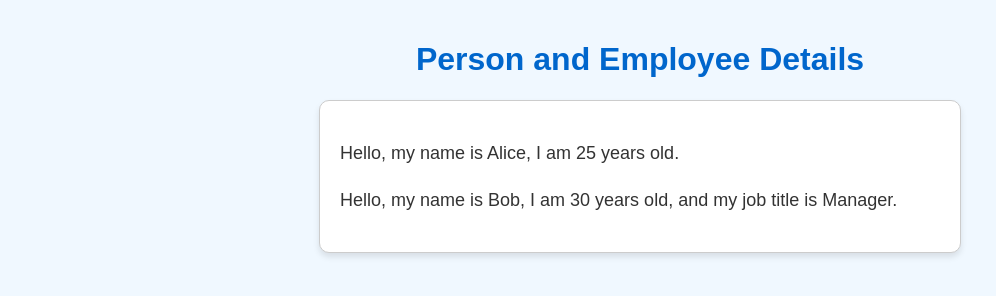
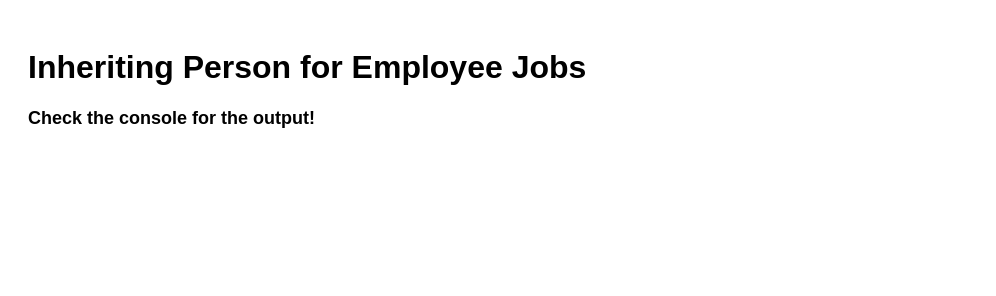
Before and after one commit to acciojob/inheriting-person-for-employee-jobs-bhpuja, a website: page main.html in a window 1280 px wide. Shown: the whole page, without its empty margins (0-996 px from the left). Drawn offline with Linux system fonts and the light colour scheme.

Commit message:
created a submission

```diff
--- a/main.html
+++ b/main.html
@@ -3,79 +3,66 @@
 <head>
     <meta charset="UTF-8">
     <meta name="viewport" content="width=device-width, initial-scale=1.0">
-  <title>Person and Employee</title>
+    <title>Inheritance: Person and Employee</title>
     <style>
         body {
             font-family: Arial, sans-serif;
-      background-color: #f0f8ff;
-      color: #333;
-      margin: 0;
             padding: 20px;
         }
 
-    h1 {
-      text-align: center;
-      color: #0066cc;
-    }
-
-    .output {
-      margin: 20px auto;
-      padding: 20px;
-      border: 1px solid #ccc;
-      border-radius: 10px;
-      background-color: #ffffff;
-      max-width: 600px;
-      box-shadow: 0 4px 6px rgba(0, 0, 0, 0.1);
-    }
-
-    .output p {
+        .result {
+            margin-top: 20px;
             font-size: 18px;
-      line-height: 1.6;
+            font-weight: bold;
         }
     </style>
 </head>
 <body>
-  <h1>Person and Employee Details</h1>
-  <div class="output" id="output"></div>
+
+    <h1>Inheriting Person for Employee Jobs</h1>
+
+    <div class="result" id="result">
+        <!-- This will display the result in the HTML -->
+    </div>
 
     <script>
-    // Define the Person class
+        // Create the Person class
         class Person {
             constructor(name, age) {
                 this.name = name;
                 this.age = age;
             }
 
-      // Method to greet
             greet() {
-        return `Hello, my name is ${this.name}, I am ${this.age} years old.`;
+                // This method prints the greeting message for Person
+                console.log(`Hello, my name is ${this.name}, I am ${this.age} years old.`);
             }
         }
 
-    // Define the Employee class, inheriting from Person
+        // Create the Employee class that inherits from Person
         class Employee extends Person {
             constructor(name, age, jobTitle) {
-        // Call the parent class constructor
-        super(name, age);
+                super(name, age); // Call the constructor of the Person class
                 this.jobTitle = jobTitle;
             }
 
-      // Method for employee-specific greeting
             jobGreet() {
-        return `Hello, my name is ${this.name}, I am ${this.age} years old, and my job title is ${this.jobTitle}.`;
+                // This method prints the greeting message for Employee
+                console.log(`Hello, my name is ${this.name}, I am ${this.age} years old, and my job title is ${this.jobTitle}.`);
             }
         }
 
-    // Example Test Case
+        // Create an instance of Person
         const person = new Person("Alice", 25);
+        person.greet(); // Expected output: "Hello, my name is Alice, I am 25 years old."
+
+        // Create an instance of Employee
         const employee = new Employee("Bob", 30, "Manager");
+        employee.jobGreet(); // Expected output: "Hello, my name is Bob, I am 30 years old, and my job title is Manager."
 
-    // Display output on the webpage
-    const outputDiv = document.getElementById("output");
-    outputDiv.innerHTML = `
-      <p>${person.greet()}</p>
-      <p>${employee.jobGreet()}</p>
-    `;
+        // Display a message on the webpage
+        document.getElementById('result').textContent = 'Check the console for the output!';
     </script>
+
 </body>
 </html>
```
Also changed, not shown: script.js (+0 -7 lines). Lines whose indentation alone changed are shown as unchanged.
